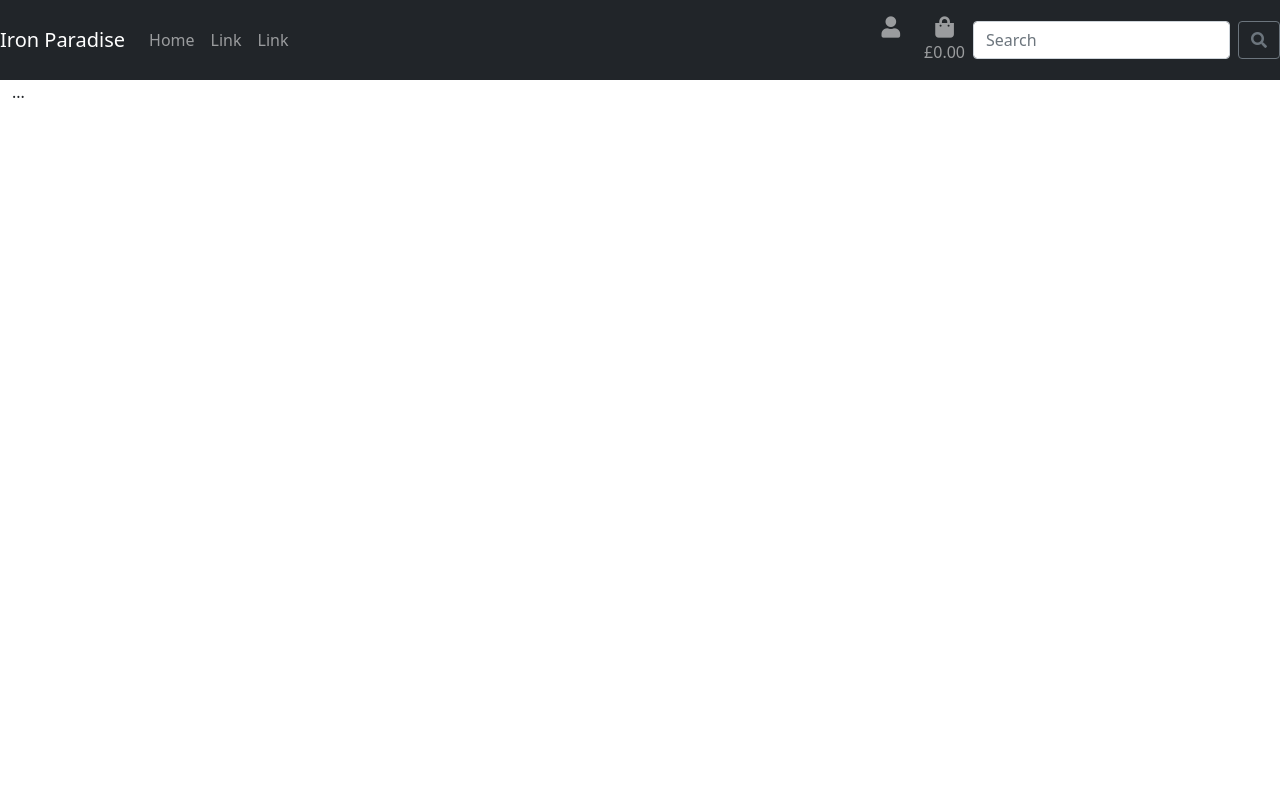
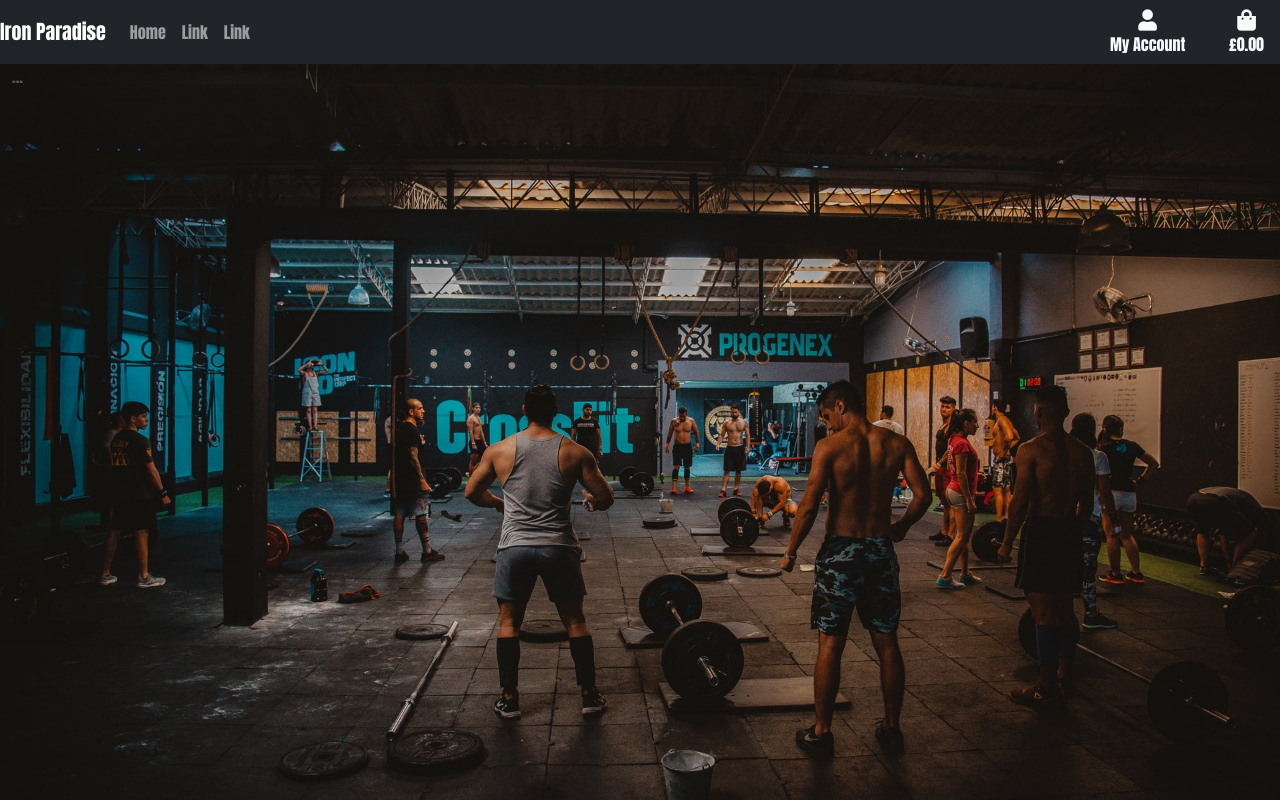
Before and after one commit to StevePilcher/FitClub-MS4, a Django app: page / in a window 1280 px wide. Run offline with Django 3.2, Linux system fonts and the light colour scheme.

Commit message:
Wire up Media and CSS to frontend. Add images and reformat the Navbar

```diff
--- a/iron_paradise/settings.py
+++ b/iron_paradise/settings.py
@@ -147,3 +147,7 @@
 # https://docs.djangoproject.com/en/3.1/howto/static-files/
 
 STATIC_URL = '/static/'
+STATICFILES_DIRS = (os.path.join(BASE_DIR, 'static'),)
+
+MEDIA_URL = '/media/'
+MEDIA_ROOT = os.path.join(BASE_DIR, 'media')
--- a/iron_paradise/urls.py
+++ b/iron_paradise/urls.py
@@ -15,9 +15,11 @@
 """
 from django.contrib import admin
 from django.urls import path, include
+from django.conf import settings
+from django.conf.urls.static import static
 
 urlpatterns = [
     path('admin/', admin.site.urls),
     path('accounts/', include('allauth.urls')),
     path('', include('home.urls')),
-]
+] + static(settings.MEDIA_URL, document_root=settings.MEDIA_ROOT)
--- a/static/css/base.css
+++ b/static/css/base.css
@@ -2,10 +2,20 @@
 
 @import url('https://fonts.googleapis.com/css2?family=Anton&display=swap');
 
+html {
+    height: 100%;
+}
 
+body {
+    background: url('/media/homepage_hero.jpg') no-repeat center center fixed;
+    background-size: cover;
+    height: calc(100vh - 164px);
+    color: #555;
+    font-family: 'Anton', sans-serif;
+}
 
 /* Header & NavBar Styling */
 
-body {
-    font-family: 'Anton', sans-serif;
+.navbar {
+    padding: 0;
 }
--- a/templates/base.html
+++ b/templates/base.html
@@ -1,6 +1,7 @@
 {% load static %}
 <!doctype html>
 <html lang="en">
+
 <head>
     {% block meta %}
     <meta http-equiv="X-UA-Compatible" content="ie=edge">
@@ -12,15 +13,19 @@
     {% endblock %}
 
     {% block corecss %}
-            <link href="https://cdn.jsdelivr.net/npm/bootstrap@5.0.0-beta1/dist/css/bootstrap.min.css" rel="stylesheet" integrity="sha384-giJF6kkoqNQ00vy+HMDP7azOuL0xtbfIcaT9wjKHr8RbDVddVHyTfAAsrekwKmP1" crossorigin="anonymous">
+    <link href="https://cdn.jsdelivr.net/npm/bootstrap@5.0.0-beta1/dist/css/bootstrap.min.css" rel="stylesheet"
+        integrity="sha384-giJF6kkoqNQ00vy+HMDP7azOuL0xtbfIcaT9wjKHr8RbDVddVHyTfAAsrekwKmP1" crossorigin="anonymous">
     <link href="https://cdnjs.cloudflare.com/ajax/libs/font-awesome/5.15.2/css/all.min.css" rel="stylesheet">
+    <link rel="stylesheet" href="{% static 'css/base.css' %}">
     {% endblock %}
 
     {% block extra_css %}
     {% endblock %}
 
     {% block corejs %}
-            <script src="https://cdn.jsdelivr.net/npm/bootstrap@5.0.0-beta1/dist/js/bootstrap.bundle.min.js" integrity="sha384-ygbV9kiqUc6oa4msXn9868pTtWMgiQaeYH7/t7LECLbyPA2x65Kgf80OJFdroafW" crossorigin="anonymous"></script>
+    <script src="https://cdn.jsdelivr.net/npm/bootstrap@5.0.0-beta1/dist/js/bootstrap.bundle.min.js"
+        integrity="sha384-ygbV9kiqUc6oa4msXn9868pTtWMgiQaeYH7/t7LECLbyPA2x65Kgf80OJFdroafW"
+        crossorigin="anonymous"></script>
     {% endblock %}
 
     {% block extra_js %}
@@ -28,13 +33,16 @@
 
     <title>Iron Paradise {% block extra_title %} {% endblock %}</title>
 </head>
+
 <body>
     <header>
         <div class="container-fluid header g-0 logo-font">
             <nav class="navbar navbar-expand-lg navbar-dark bg-dark">
                 <div class="container-fluid">
                     <a class="navbar-brand " href="#">Iron Paradise</a>
-                        <button class="navbar-toggler" type="button" data-bs-toggle="collapse" data-bs-target="#navbarSupportedContent" aria-controls="navbarSupportedContent" aria-expanded="false" aria-label="Toggle navigation">
+                    <button class="navbar-toggler" type="button" data-bs-toggle="collapse"
+                        data-bs-target="#navbarSupportedContent" aria-controls="navbarSupportedContent"
+                        aria-expanded="false" aria-label="Toggle navigation">
                         <span class="navbar-toggler-icon"></span>
                     </button>
                     <div class="collapse navbar-collapse" id="navbarSupportedContent">
@@ -49,15 +57,27 @@
                                 <a class="nav-link" href="#">Link</a>
                             </li>
                         </ul>
-                            <div class="navbar-icons">
-                                <ul class="navbar-nav me-auto mb-2 mb-lg-0">
+                        <!--
+                        <form class="d-flex" method="GET" action="">
+                            <input class="form-control me-2" type="text" name="q" aria-label="Search"
+                                placeholder="Search">
+                            <button class="btn btn-outline-secondary" type="submit">
+                                <span>
+                                    <i class="fas fa-search"></i>
+                                </span>
+                            </button>
+                        </form>
+                    -->
+                        <ul class="list-inline list-unstyled text-center text-lg-right my-0">
                             <li class="list-inline-item dropdown">
-                                        <a class="text-black nav-link" href="#" id="user-options" data-toggle="dropdown" aria-haspopup="true" aria-expanded="false">
-                                            <div class="text-center">
-                                                <i class="fas fa-user fa-lg"></i>
+                                <a class="text-black nav-link" href="#" id="user-options" data-toggle="dropdown"
+                                    aria-haspopup="true" aria-expanded="false">
+                                    <div class="text-center text-light">
+                                        <div><i class="fas fa-user fa-lg"></i></div>
+                                        <p class="my-0">My Account</p>
                                     </div>
                                 </a>
-                                        <div class="dropdown-menu border-1" aria-labelledby="user-options">
+                                <div class="dropdown-menu border-0" aria-labelledby="user-options">
                                     {% if request.user.is_authenticated %}
                                     {% if request.user.is_superuser %}
                                     <a href="" class="dropdown-item">Product Management</a>
@@ -71,7 +91,8 @@
                                 </div>
                             </li>
                             <li class="list-inline-item">
-                                        <a class="{% if grand_total %}.text-warning font-weight-bold{% else %}text-black{% endif %} nav-link" href="">
+                                <a class="{% if grand_total %} text-warning font-weight-bold{% else %}text-light{% endif %} nav-link"
+                                    href="">
                                     <div class="text-center">
                                         <div><i class="fas fa-shopping-bag fa-lg"></i></div>
                                         <p class="my-0">
@@ -85,16 +106,6 @@
                                 </a>
                             </li>
                         </ul>
-                            </div>
-                            <form class="d-flex" method="GET" action="">
-                                <input class="form-control me-2" type="text" name="q" aria-label="Search"
-                                placeholder="Search">
-                                <button class="btn btn-outline-secondary" type="submit">
-                                    <span>
-                                        <i class="fas fa-search"></i>
-                                    </span>
-                                </button>
-                            </form>
                     </div>
                 </div>
             </nav>
@@ -115,4 +126,5 @@
     {% endblock %}
 
 </body>
+
 </html>
```
Also changed, not shown: media/background.jpg (added), media/homepage_hero.jpg (added). Lines whose indentation alone changed are shown as unchanged.
